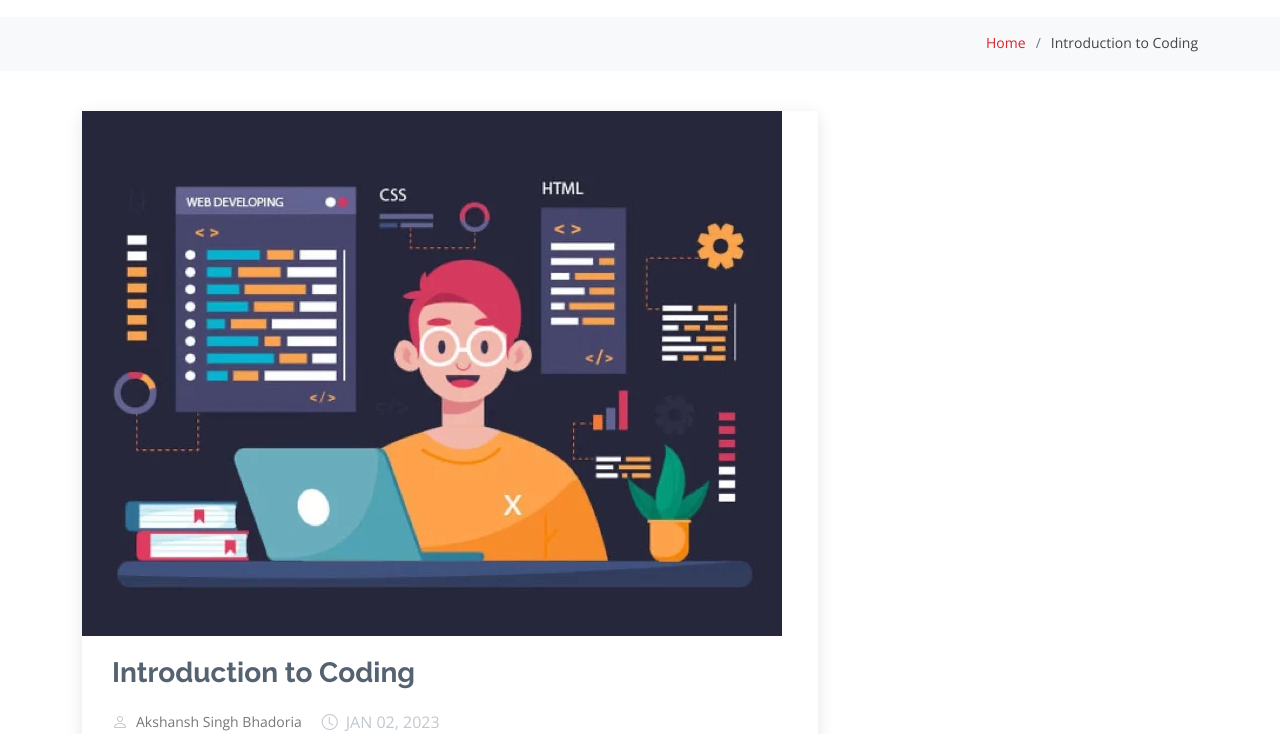
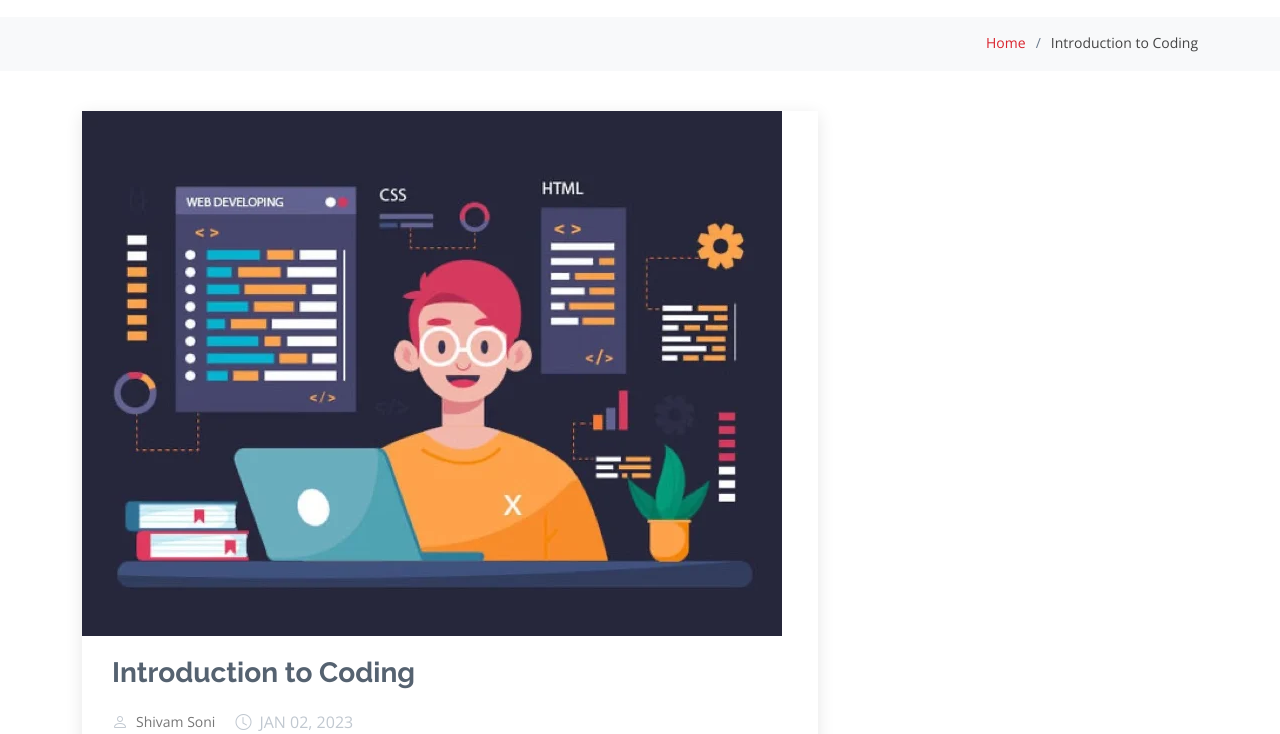
Before and after one commit to CodersBreakers/codeengine.github.io, a plain HTML site: page Introduction to Coding- CodingEngine.html in a window 1280 px wide. Shown: the part 66-800 px from the top of the page. Drawn offline with nearby package versions, Linux system fonts and the light colour scheme; a script that the page names is missing.

Commit message:
Update Introduction to Coding- CodingEngine.html

```diff
--- a/Introduction to Coding- CodingEngine.html
+++ b/Introduction to Coding- CodingEngine.html
@@ -113,7 +113,7 @@
 
               <div class="entry-meta">
                 <ul>
-                  <li class="d-flex align-items-center"><i class="bi bi-person"></i> <a href="about.html">Akshansh Singh Bhadoria</a></li>
+                  <li class="d-flex align-items-center"><i class="bi bi-person"></i> <a href="about.html">Shivam Soni</a></li>
                   <li class="d-flex align-items-center"><i class="bi bi-clock"></i><time datetime="2020-01-01">JAN 02, 2023</time></a></li>
                   <li class=""><i class=""></i> <a href=""></a></li>
                 </ul>
```
